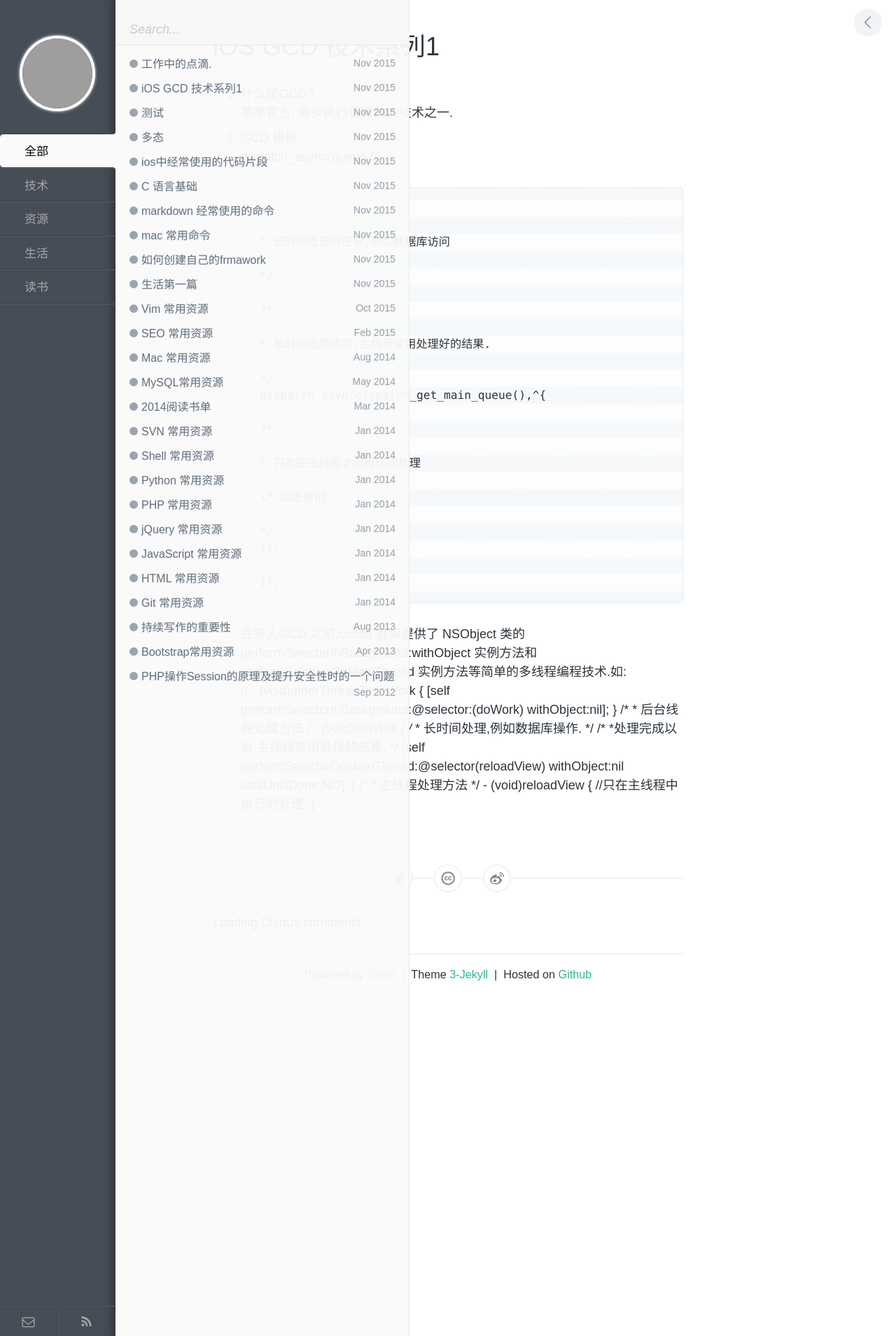
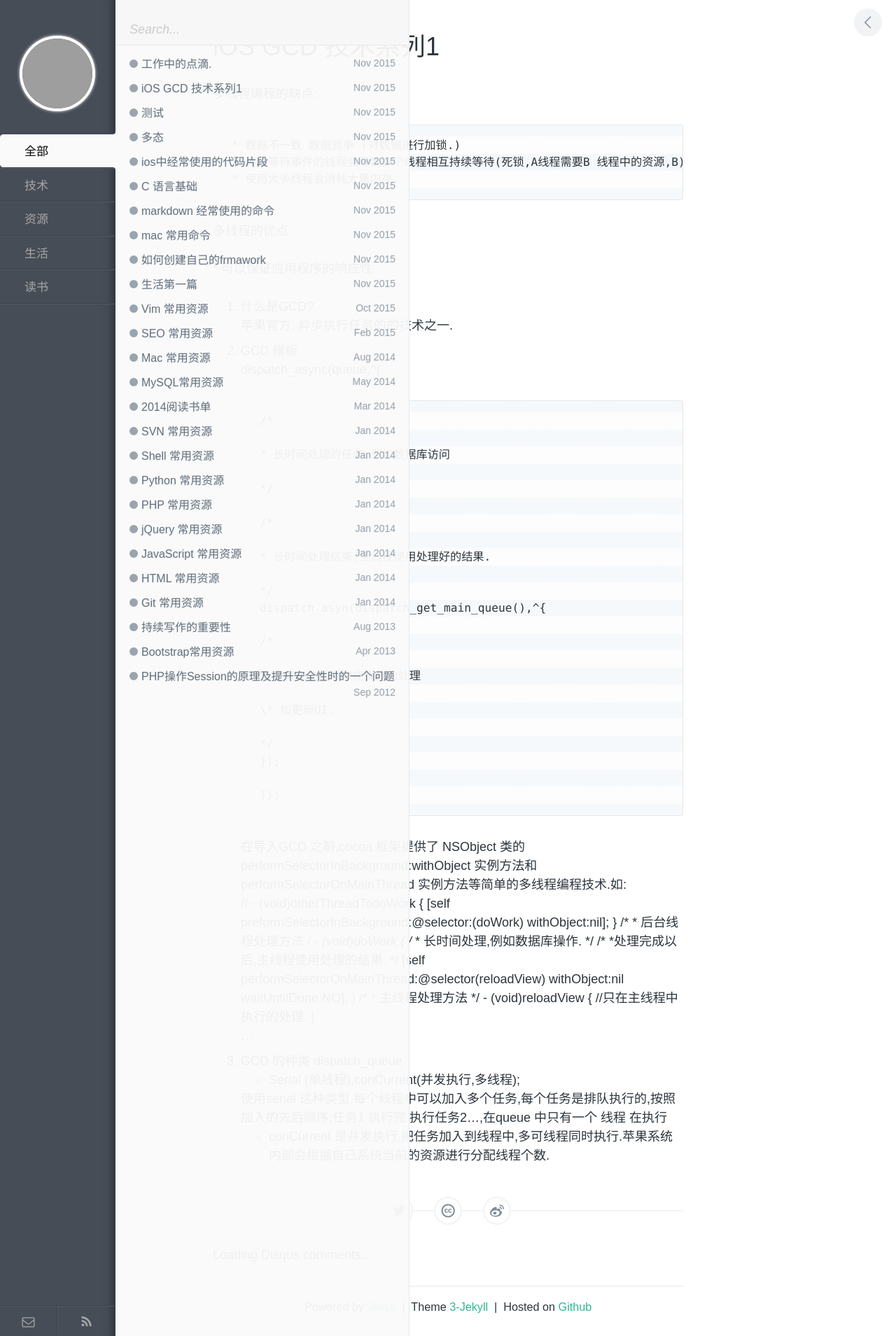
Before and after one commit to lanacon/lanacon.github.io, a Jekyll site: the page built from _posts/tech/2015-11-09-GCD_系列.md, in a window 1280 px wide. Shown: the whole page at 70% size. Built offline with Jekyll 4.4.1, drawn with Linux system fonts in a browser that asks for light colours; comment, search, counter and statistics services are not loaded; grey boxes are pictures that could not be loaded.

Commit message:
GCD  文章提交
提交到GCD

```diff
--- a/_posts/tech/2015-11-09-GCD_系列.md
+++ b/_posts/tech/2015-11-09-GCD_系列.md
@@ -5,6 +5,19 @@
 tags: iOS
 description: iOS GCD 技术系列1
 ---
+
+多线程编程的缺点:
+
+	 * 数据不一致 数据竞争 (对数据进行加锁.)
+	 * 停止等待事件的线程会导致多个线程相互持续等待(死锁,A线程需要B 线程中的资源,B)
+	 * 使用太多线程会消耗大量内存.
+
+ 多线程的优点:
+
+ 	 * 可以保证应用程序的响应性.
+
+
+
 
 1. 什么是GCD?
 
@@ -79,3 +92,12 @@
     	}
 
    ...
+
+3. GCD 的种类
+	dispatch_queue
+
+	*  Serial (单线程),conCurrent(并发执行,多线程);
+
+	使用serial 这种类型,每个线程中可以加入多个任务,每个任务是排队执行的,按照加入的先后顺序,任务1 执行完 执行任务2...,在queue 中只有一个 线程 在执行
+
+	* conCurrent 是并发执行,把任务加入到线程中,多可线程同时执行.苹果系统内部会根据自己系统当前的资源进行分配线程个数.
```
